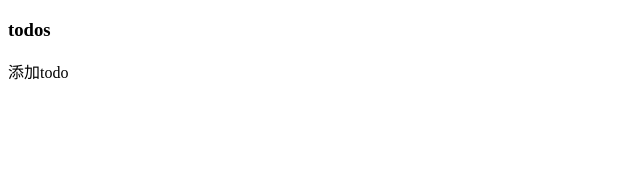
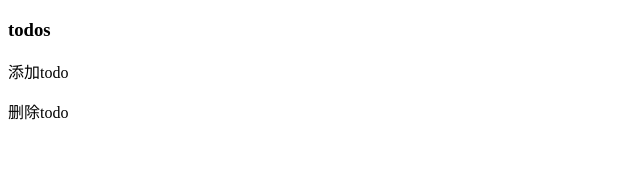
Before and after one commit to rm86626/mypro86-1, a Vue app: page / in a window 1280 px wide. Shown: the top 189 px of the page, without its empty margins (0-640 px from the left). Built offline with nearby package versions, Linux system fonts and the light colour scheme.

Commit message:
删除todo

```diff
--- a/src/App.vue
+++ b/src/App.vue
@@ -2,6 +2,7 @@
   <div>
      <h3>todos</h3>
      <p>添加todo</p>
+     <p>删除todo</p>
   </div>
 </template>
 
```
